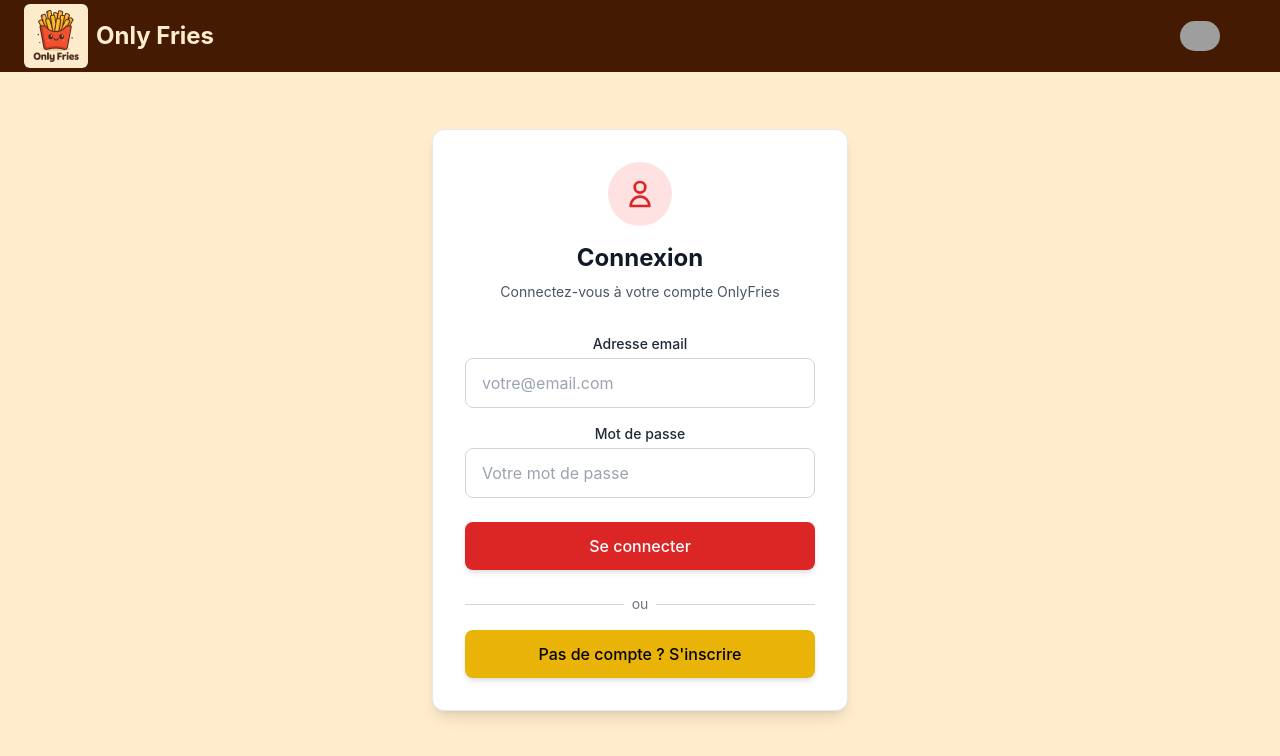
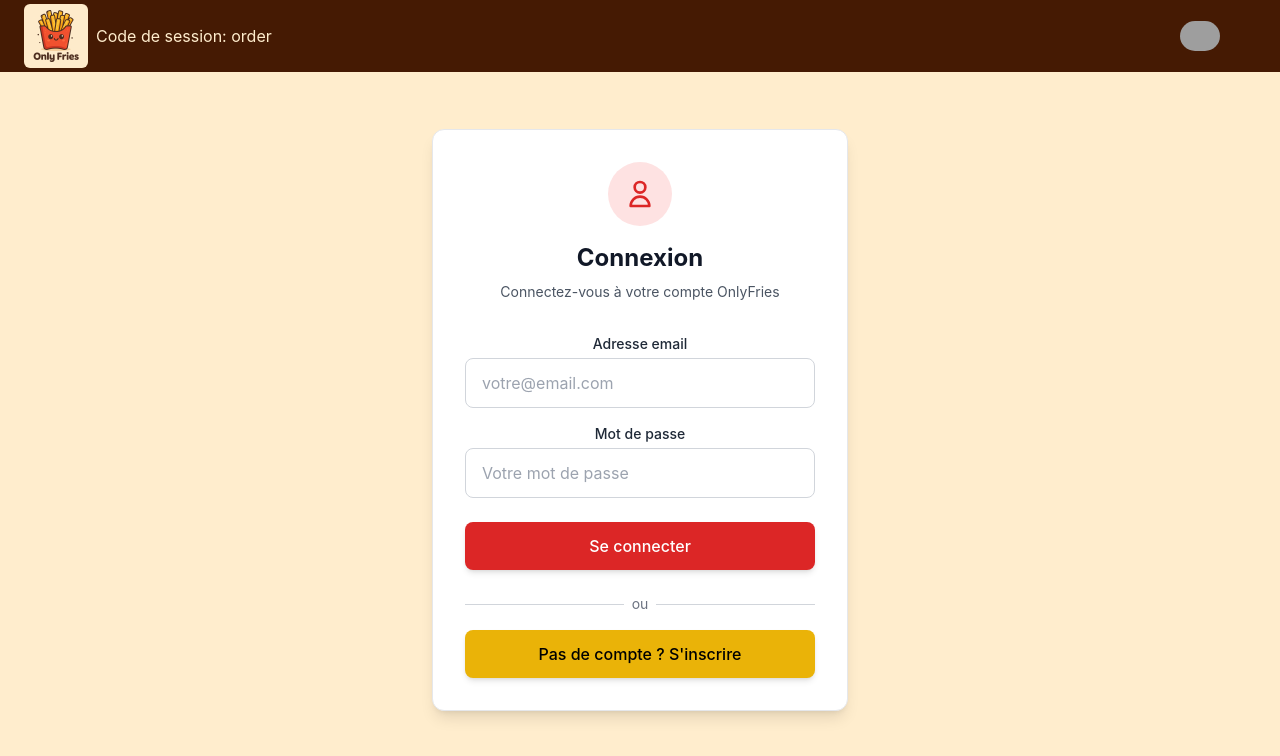
Before and after one commit to LucasVrmlSoilCapital/OnlyFriesFront, a React (Create React App) app: page /order in a window 1280 px wide. Shown: the top 756 px of the page. Built offline with nearby package versions, Linux system fonts and the light colour scheme; grey boxes are pictures that could not be loaded.

Commit message:
session code

```diff
--- a/src/components/NavBar.tsx
+++ b/src/components/NavBar.tsx
@@ -1,12 +1,51 @@
 import { useState } from "react";
 import UserProfile from "./UserProfile";
+import { useLocation } from "react-router-dom";
 
 export const NavBar = () => {
   const [showProfile, setShowProfile] = useState(false);
+  const [copied, setCopied] = useState(false);
+
+  const location = useLocation();
+
+  const pathParts = location.pathname.split("/");
+  const sessionCode = pathParts.length > 1 ? pathParts[1] : null;
+
+  const handleCopyCode = () => {
+    if (sessionCode) {
+      navigator.clipboard
+        .writeText(sessionCode)
+        .then(() => {
+          setCopied(true);
+          // Reset the copied state after 2 seconds
+          setTimeout(() => setCopied(false), 2000);
+        })
+        .catch((err) => {
+          console.error("Failed to copy: ", err);
+        });
+    }
+  };
   return (
     <header className="bg-amber-950 text-[#FFEDCD] p-1 flex gap-2 items-center pr-14 pl-6 fixed w-full z-50">
       <img src="./logo.png" className="w-16 rounded-md" alt="happy fries" />
-      <h1 className="text-2xl font-bold ">Only Fries</h1>
+      {sessionCode ? (
+        <>
+          <p
+            onClick={handleCopyCode}
+            className="cursor-pointer "
+            title="Click to copy session code"
+          >
+            Code de session: {sessionCode}
+          </p>
+          {copied && (
+            <span className="absolute top-8 left-40 bg-green-600 text-white text-xs px-2 py-1 rounded mt-1">
+              Copié!
+            </span>
+          )}
+        </>
+      ) : (
+        <h1 className="text-2xl font-bold ">Only Fries</h1>
+      )}
       <img
         src="./user.png"
         className="w-12 cursor-pointer rounded-full ml-auto p-1"
```
